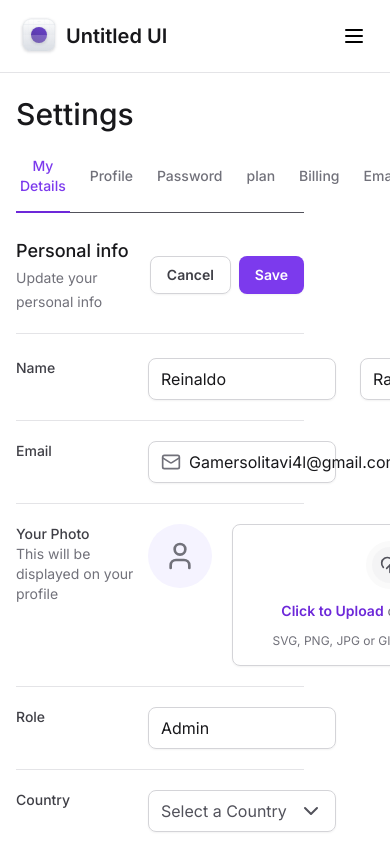
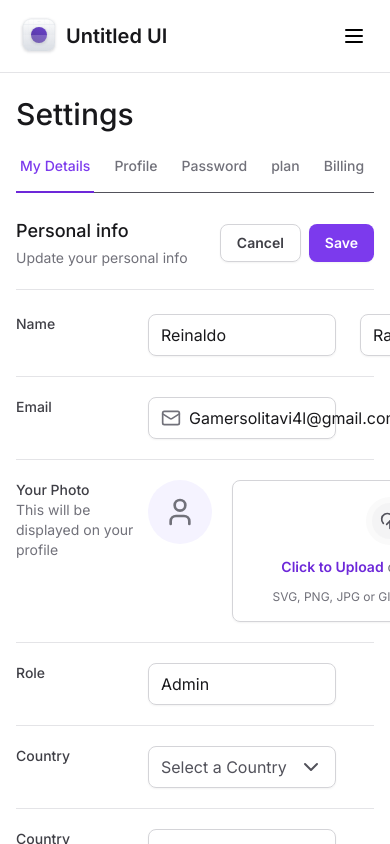
Before and after one commit to ReinaldoARamos/Tailwind, a Next.js app: page / in a window 390 px wide. Shown: the top 844 px of the page. Built offline with nearby package versions, Linux system fonts and the light colour scheme.

Commit message:
adicionando efeito de scroll nas tabs

```diff
--- a/src/app/components/SettingsTabs/index.tsx
+++ b/src/app/components/SettingsTabs/index.tsx
@@ -2,10 +2,19 @@
 import * as Tabs from '@radix-ui/react-tabs'
 import { TabItem } from './tabItem'
 import { useState } from 'react'
+import * as ScrollArea from '@radix-ui/react-scroll-area'
 export function SettingsTabs() {
   const [currentTab, setCurrentTab] = useState('my-details')
   return (
     <Tabs.Root value={currentTab} onValueChange={setCurrentTab}>
+      <ScrollArea.Root className="w-full" type="scroll">
+        <ScrollArea.Viewport className="w-full overflow-x-scroll">
+          <ScrollArea.Scrollbar
+            className="flex h-0.5 translate-y-1.5 touch-none select-none flex-col bg-zinc-100"
+            orientation="horizontal"
+          >
+            <ScrollArea.Thumb className="relative flex-1 rounded-lg bg-zinc-300" />
+          </ScrollArea.Scrollbar>
           <Tabs.List className="mt-6 flex w-full items-center gap-4  border-b border-zinc-600">
             <TabItem
               title="My Details"
@@ -56,6 +65,8 @@
               isSelected={currentTab === 'Integrations'}
             />
           </Tabs.List>
+        </ScrollArea.Viewport>
+      </ScrollArea.Root>
     </Tabs.Root>
   )
 }
--- a/src/app/components/SettingsTabs/tabItem.tsx
+++ b/src/app/components/SettingsTabs/tabItem.tsx
@@ -12,7 +12,7 @@
       value={value}
       className="px-1 pb-4 text-sm group font-medium text-zinc-500 hover:text-violet-700 outline-none  relative  data-[state=active]:text-violet-600"
     >
-      <span className="group-focus-visible:ring-2 group-focus-visible::ring-violet-400 group-focus-visible:ring-offset-4 ">
+      <span className="whitespace-nowrap group-focus-visible:ring-2 group-focus-visible::ring-violet-400 group-focus-visible:ring-offset-4 ">
         {title}
       </span>
       {isSelected && (
--- a/src/app/layout.tsx
+++ b/src/app/layout.tsx
@@ -18,10 +18,10 @@
   return (
     <html lang="en" className="antialiased">
       <body className={inter.className}>
-        <div className="min-h-screen grid grid-cols-app ">
+        <div className="min-h-screen lg:grid lg:grid-cols-app ">
           <Sidebar />
 
-          <main className="px-4 pb-12 pt-24 lg:col-start-2 lg:px-8 lg:pb-12 lg:pt-8">
+          <main className="px-4 pb-12 pt-24 lg:col-start-2 lg:px-8 lg:pb-12 lg:pt-8  ">
             {children}
           </main>
         </div>
```
Lines whose indentation alone changed are shown as unchanged.
